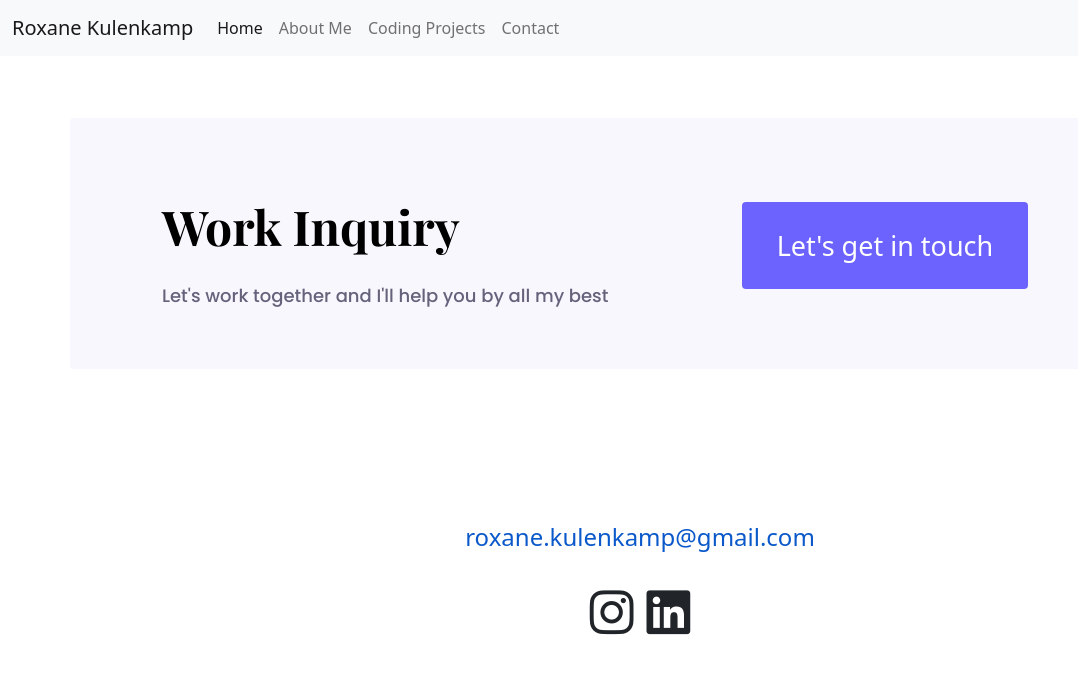
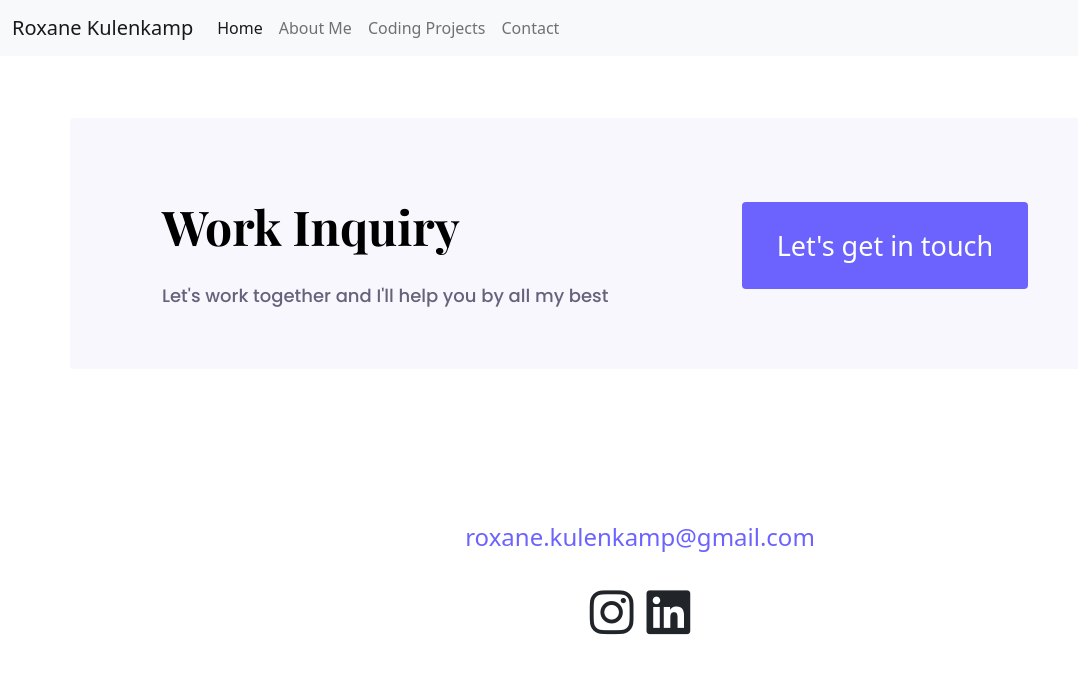
Before and after one commit to Roxaniii/portfolio-project-roxane, a plain HTML site: page index.html in a window 1280 px wide. In both pictures the pointer is over the link "roxane.kulenkamp@gmail.com". Shown: the part 2082-2756 px from the top of the page, without its empty margins (0-1078 px from the left). Drawn offline with nearby package versions, Linux system fonts and the light colour scheme.

Commit message:
update color .mail:hover

```diff
--- a/src/style.css
+++ b/src/style.css
@@ -154,6 +154,9 @@ h1 {
   margin-top: 150px;
   color: var(--primary-font-color);
 }
+.mail:hover {
+  color: var(--button-color);
+}
 .social-media-icons {
   text-align: center;
   margin-top: 20px;
```
